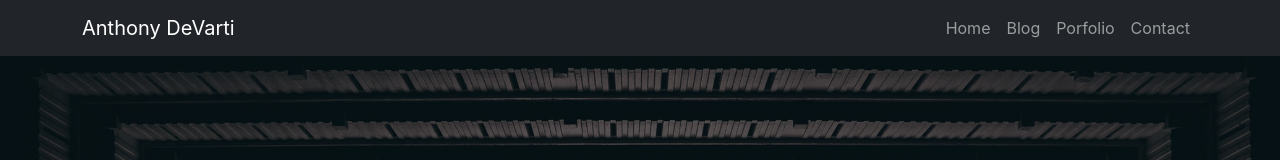
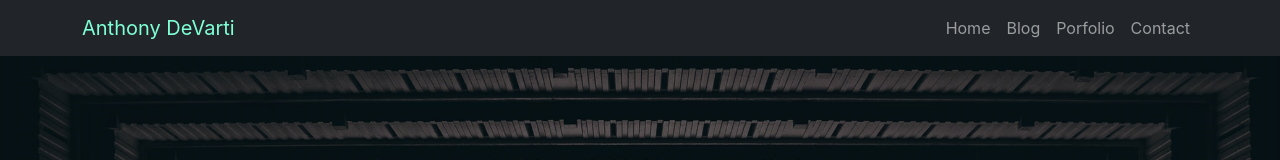
Before and after one commit to anthony-devarti/react-blog, a React (Create React App) app: page / in a window 1280 px wide. Shown: the top 160 px of the page. Built offline with nearby package versions, Linux system fonts and the light colour scheme.

Commit message:
fixed the navbar styling that was broken by the last changes

```diff
--- a/src/App.css
+++ b/src/App.css
@@ -1,5 +1,6 @@
 .App {
   text-align: center;
+  font-family: Arial, Helvetica, sans-serif;
 }
 
 .App-logo {
--- a/src/Navigation.css
+++ b/src/Navigation.css
@@ -1,6 +1,10 @@
 .nav-link:hover:hover {
     color: aquamarine !important;
 
+}
+
+.navbar-brand {
+    color: aquamarine !important;
 }
 
 @media screen and (max-width: 500px) {
```
